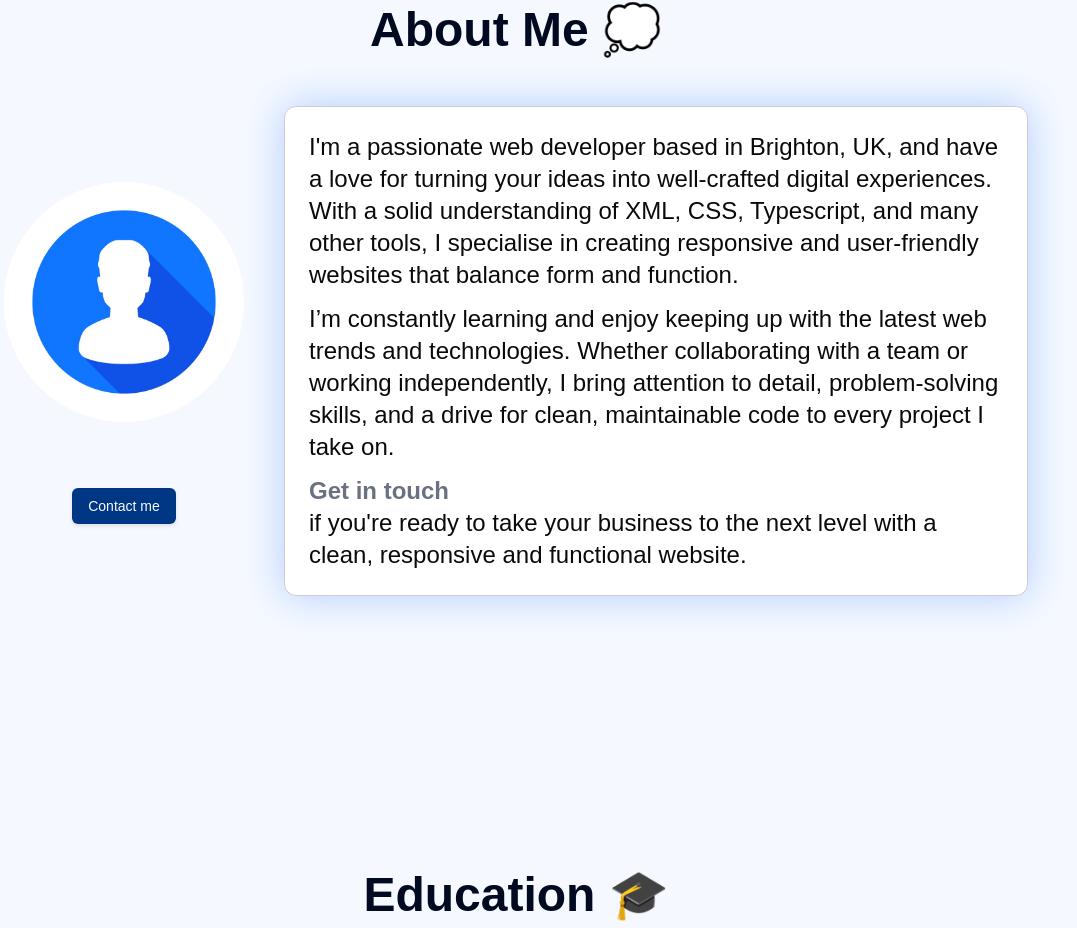
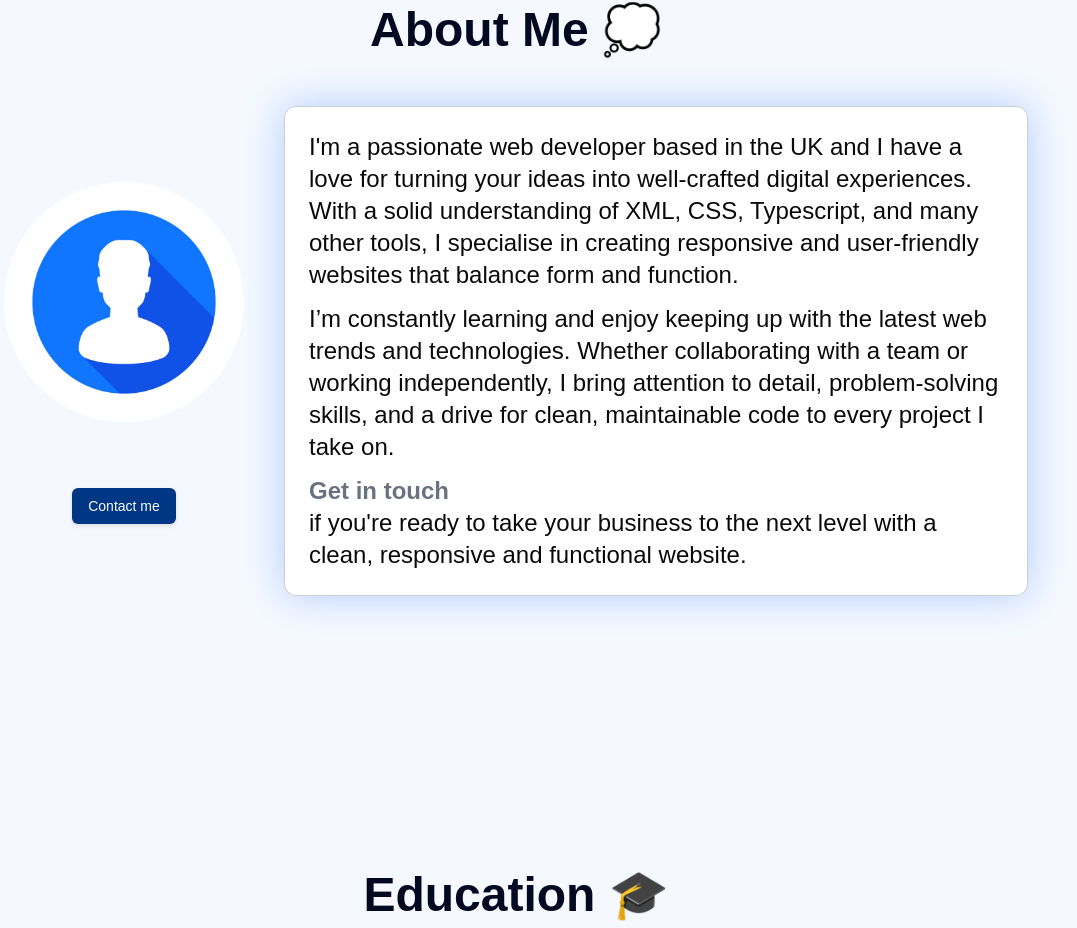
Before and after one commit to MorneNemdil/morne-portfolio, a React (Vite) app: page / in a window 1280 px wide. Shown: the part 939-1867 px from the top of the page, without its empty margins (140-1217 px from the left). Built offline with nearby package versions, Linux system fonts and the light colour scheme; no server answers; a web font is replaced by a local one.

Commit message:
text change

```diff
--- a/src/pages/home/home-page.tsx
+++ b/src/pages/home/home-page.tsx
@@ -96,7 +96,7 @@ const HomePage = () => {
                 </div>
                 <Card data-aos="fade-left" className="font-semibold md:font-normal transition-all">
                     <div data-aos="fade-left" data-aos-delay={250} className={`grow flex flex-col gap-3 text-lg sm:text-xl md:text-2xl`}>
-                        <div>I'm a passionate web developer based in Brighton, UK, and have a love for turning your ideas into well-crafted digital experiences. With a solid understanding of XML, CSS, Typescript, and many other tools, I specialise in creating responsive and user-friendly websites that balance form and function.</div>
+                        <div>I'm a passionate web developer based in the UK and I have a love for turning your ideas into well-crafted digital experiences. With a solid understanding of XML, CSS, Typescript, and many other tools, I specialise in creating responsive and user-friendly websites that balance form and function.</div>
                         <div>I’m constantly learning and enjoy keeping up with the latest web trends and technologies. Whether collaborating with a team or working independently, I bring attention to detail, problem-solving skills, and a drive for clean, maintainable code to every project I take on.</div>
                         <div className="flex flex-wrap items-baseline">
                             <div
```
